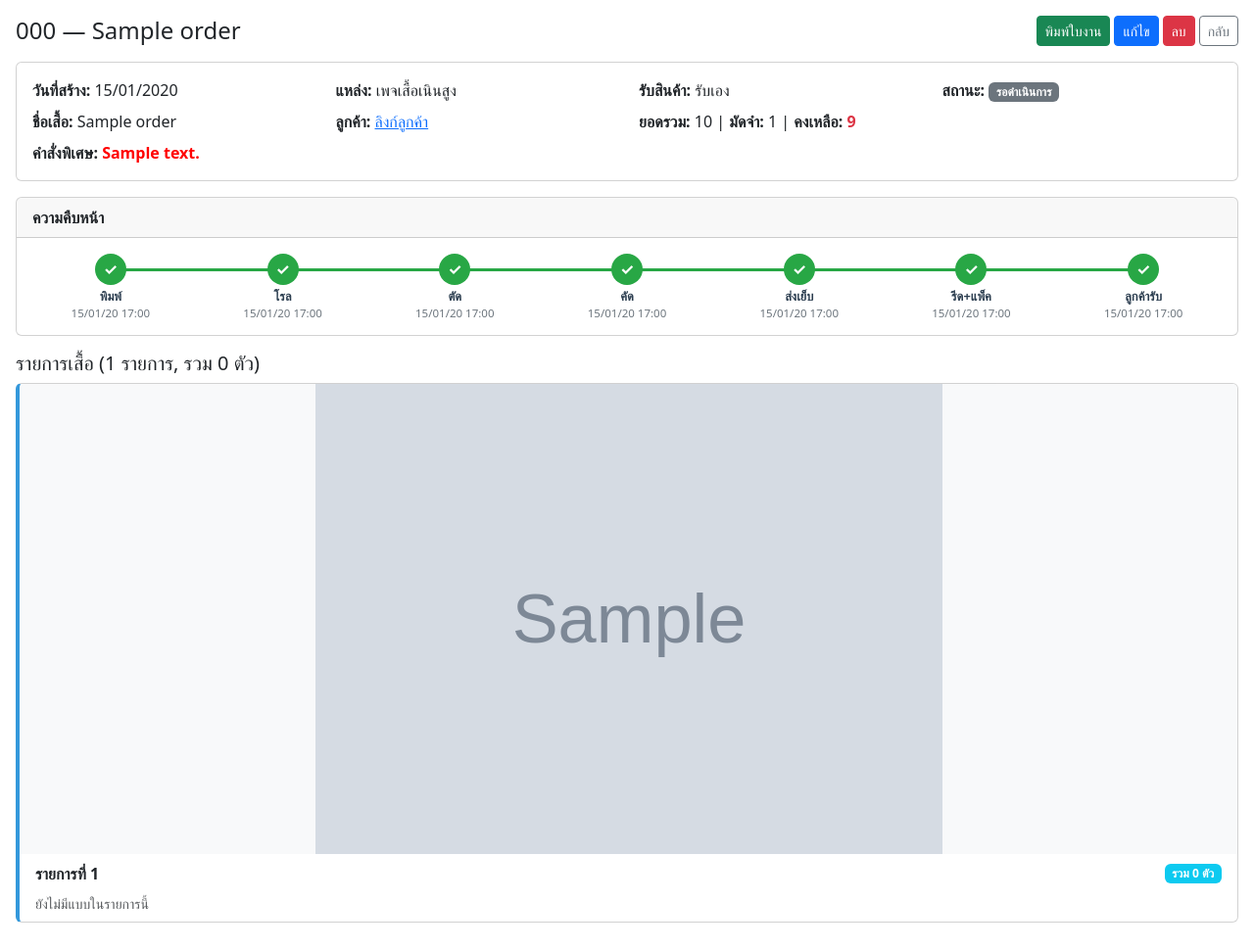
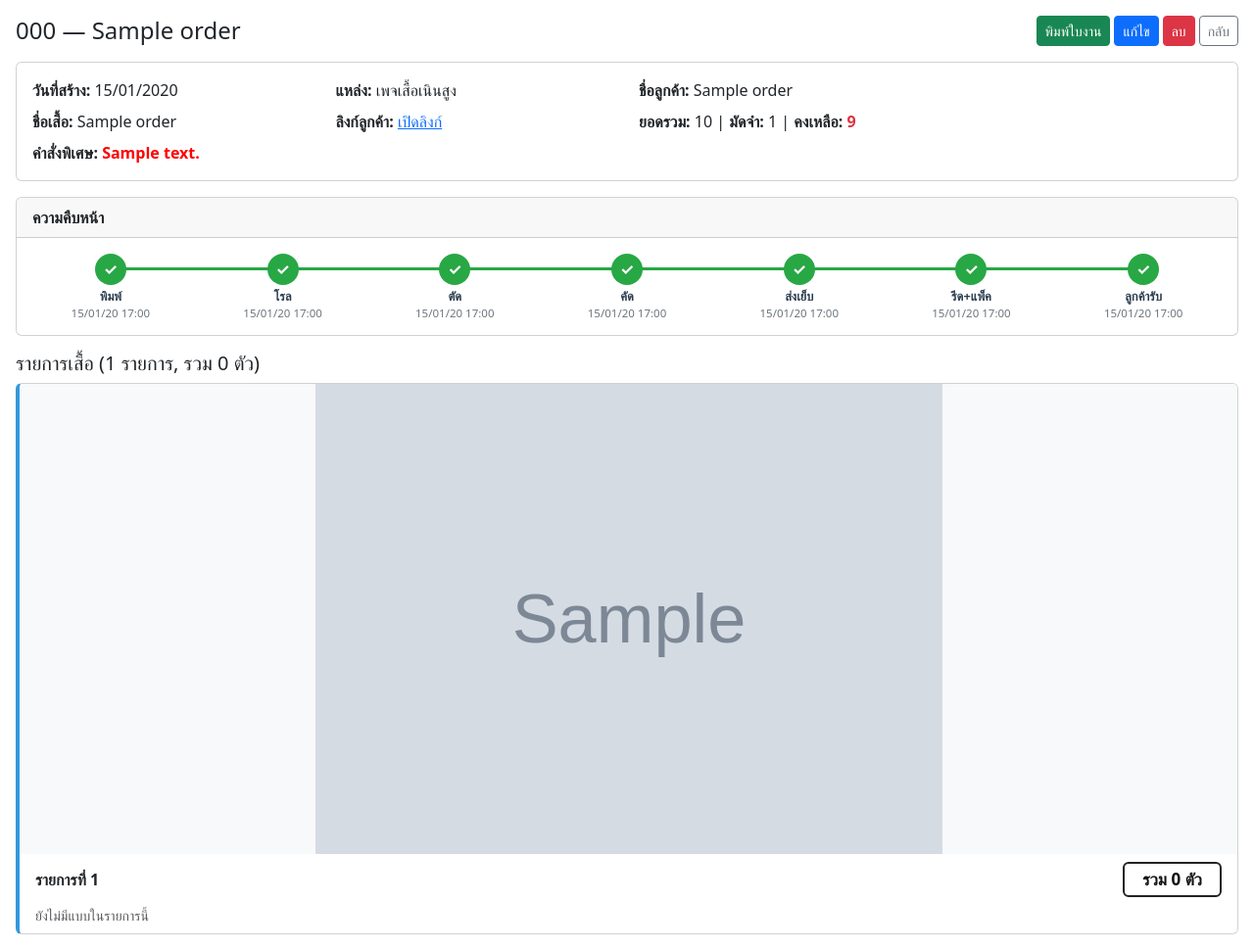
Before and after one commit to zoftdown/Claude-201-Order-V1, a Django app: page /1/ in a window 1280 px wide. Shown: the part 56-1026 px from the top of the page at 98% size. Before the commit the page ends 998 px from the top, so only its background shows below. Run offline with Django 5.2, Linux system fonts and the light colour scheme; a user stored in the database is signed in; tables that the repository leaves empty hold one stand-in row (values such as "Sample post"); grey boxes marked "Sample" are stand-in pictures; data that the repository does not hold is empty.

Commit message:
style(detail): align with print view — explicit customer name, vertical sizes, boxed totals
- Drop the รับสินค้า and สถานะ cells (now hidden in the form too) and
  add an explicit "ชื่อลูกค้า:" cell so the customer's name is no
  longer only visible in the h4. Rename the customer_link cell from
  "ลูกค้า:" → "ลิงก์ลูกค้า:" so it stops being mistaken for the name.
- Variant size listing switches from horizontal badges to a vertical
  "M=1" list, matching the print view.
- Both per-variant and per-item "รวม X ตัว" totals render as a bordered
  pill (qty-total-box) instead of small/text-muted and a Bootstrap
  badge, so they're easier to scan at a glance.

Co-Authored-By: Claude Opus 4.7 (1M context) <noreply@anthropic.com>

```diff
--- a/templates/orders/order_detail.html
+++ b/templates/orders/order_detail.html
@@ -25,18 +25,11 @@
         <div class="row">
             <div class="col-md-3"><strong>วันที่สร้าง:</strong> {{ order.created_date|date:"d/m/Y" }}</div>
             <div class="col-md-3"><strong>แหล่ง:</strong> {{ order.source }}</div>
-            <div class="col-md-3"><strong>รับสินค้า:</strong> {{ order.delivery_method }}</div>
-            <div class="col-md-3"><strong>สถานะ:</strong>
-                {% if order.status == 'เสร็จแล้ว' %}<span class="badge bg-success">
-                {% elif order.status == 'กำลังผลิต' %}<span class="badge bg-warning text-dark">
-                {% elif order.status == 'ส่งแล้ว' %}<span class="badge bg-info">
-                {% else %}<span class="badge bg-secondary">
-                {% endif %}{{ order.status }}</span>
-            </div>
+            <div class="col-md-6"><strong>ชื่อลูกค้า:</strong> {{ order.customer_name|default:"-" }}</div>
         </div>
         <div class="row mt-2">
             <div class="col-md-3"><strong>ชื่อเสื้อ:</strong> {{ order.shirt_name }}</div>
-            <div class="col-md-3"><strong>ลูกค้า:</strong> {% if order.customer_link %}<a href="{{ order.customer_link }}" target="_blank" rel="noopener" style="color:#0d6efd;">ลิงก์ลูกค้า</a>{% else %}-{% endif %}</div>
+            <div class="col-md-3"><strong>ลิงก์ลูกค้า:</strong> {% if order.customer_link %}<a href="{{ order.customer_link }}" target="_blank" rel="noopener" style="color:#0d6efd;">เปิดลิงก์</a>{% else %}-{% endif %}</div>
             {% if not request.is_viewer %}
             <div class="col-md-6">
                 <strong>ยอดรวม:</strong> {{ order.total_price|floatformat:0 }} |
@@ -140,6 +133,53 @@
         .stage-time { font-size: 0.65rem; }
         .stage-item + .stage-item::before { top: 1.2rem; height: 2px; }
     }
+
+    /* Vertical sizes per variant — mirrors print view "M=1" style */
+    .detail-sizes {
+        list-style: none;
+        padding-left: 0;
+        margin: 0.5rem 0 0;
+    }
+    .detail-sizes li {
+        line-height: 1.25;
+        padding: 1px 0;
+        white-space: nowrap;
+    }
+    .detail-sizes .ds-label {
+        font-size: 15px;
+        font-weight: 700;
+        color: #333;
+        vertical-align: baseline;
+    }
+    .detail-sizes .ds-eq {
+        font-size: 15px;
+        font-weight: 700;
+        color: #333;
+        vertical-align: baseline;
+    }
+    .detail-sizes .ds-qty {
+        font-size: 22px;
+        font-weight: 900;
+        color: #111;
+        vertical-align: baseline;
+    }
+
+    /* Boxed "รวม X ตัว" totals */
+    .qty-total-box {
+        display: inline-block;
+        border: 2px solid #222;
+        padding: 4px 14px;
+        border-radius: 6px;
+        font-size: 15px;
+        font-weight: 800;
+        background: #fff;
+        color: #111;
+        line-height: 1.2;
+    }
+    .qty-total-box.qty-total-lg {
+        font-size: 17px;
+        padding: 6px 18px;
+    }
 </style>
 <div class="card mb-3">
     <div class="card-header py-2"><strong>ความคืบหน้า</strong></div>
@@ -174,28 +214,26 @@
     <div class="card-body py-2">
         <div class="d-flex justify-content-between align-items-center mb-2">
             <strong>รายการที่ {{ forloop.counter }}</strong>
-            <span class="badge bg-info">รวม {{ item.total_qty }} ตัว</span>
+            <span class="qty-total-box qty-total-lg">รวม {{ item.total_qty }} ตัว</span>
         </div>
         {% for variant in item.variants.all %}
             {% if not forloop.first %}<hr class="my-2">{% endif %}
             <div class="variant-block">
-                <div class="d-flex justify-content-between align-items-baseline">
                 <strong class="text-dark">
                     แบบที่ {{ forloop.counter }}:
                     {% if variant.collar %}{{ variant.collar }}{% endif %}
                     {% if variant.sleeve %} {{ variant.sleeve }}{% endif %}
                     {% if variant.color %} — สี {{ variant.color }}{% endif %}
                 </strong>
-                    <small class="text-muted">รวม {{ variant.total_qty }} ตัว</small>
-                </div>
-                {% if variant.note %}<div class="small text-muted">📝 {{ variant.note }}</div>{% endif %}
-                <div class="d-flex flex-wrap gap-2 mt-1">
+                {% if variant.note %}<div class="small text-muted mt-1">📝 {{ variant.note }}</div>{% endif %}
+                <ul class="detail-sizes">
                     {% for size in variant.sizes %}
                         {% if size.qty %}
-                        <span class="badge bg-light text-dark border">{{ size.label }}: {{ size.qty }}</span>
+                        <li><span class="ds-label">{{ size.label }}</span><span class="ds-eq">=</span><span class="ds-qty">{{ size.qty }}</span></li>
                         {% endif %}
                     {% endfor %}
-                </div>
+                </ul>
+                <div class="text-end mt-2"><span class="qty-total-box">รวม {{ variant.total_qty }} ตัว</span></div>
             </div>
         {% empty %}
             <div class="text-muted small">ยังไม่มีแบบในรายการนี้</div>
```
Lines whose indentation alone changed are shown as unchanged.
